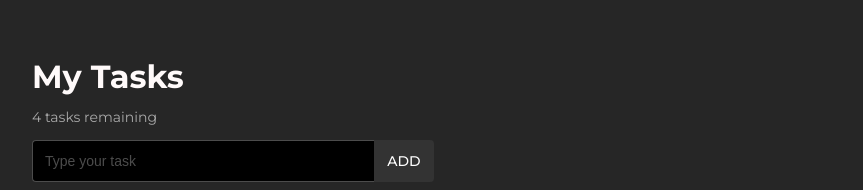
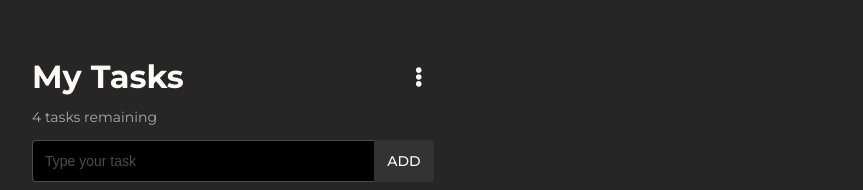
Before and after one commit to jorgearimitsu/todo, a React (Create React App) app: page / in a window 1280 px wide. Shown: the top 190 px of the page, without its empty margins (96-959 px from the left). Built offline with nearby package versions, Linux system fonts and the light colour scheme.

Commit message:
Creating settings component

```diff
--- /dev/null
+++ b/src/components/Tasks/Header/Settings/index.js
@@ -0,0 +1,71 @@
+import React, { Component, createRef } from 'react'
+import { FontAwesomeIcon } from "@fortawesome/react-fontawesome"
+
+import styles from "./styles.module.css";
+
+class Settings extends Component {
+  state = {
+    isOpen: false,
+  }
+
+  settingsRef = createRef();
+
+  toggleOpen = () => {
+    this.setState({ isOpen: !this.state.isOpen })
+  }
+
+  isOutsideClick = (e) => (
+    this.settingsRef &&
+    !this.settingsRef.current.contains(e.target)
+  )
+
+  handleOutsideClick = (e) => {
+    if (this.isOutsideClick(e)) {
+      this.setState({isOpen: false})
+    }
+  }
+
+  componentDidUpdate() {
+    if (this.state.isOpen) {
+      document.addEventListener('click', this.handleOutsideClick)
+    } else {
+      document.removeEventListener('click', this.handleOutsideClick)
+    }
+  }
+
+  componentWillUnmount() {
+    document.removeEventListener('click', this.handleOutsideClick)
+  }
+
+  render() {
+    let settings = null
+
+    if (this.state.isOpen) {
+      settings = (
+        <ul className={styles.settings} ref={this.settingsRef}>
+          <li
+            className={styles.clearTasks}
+            onClick={this.props.clearTasks}
+          >
+            Clear Tasks
+          </li>
+        </ul>
+      )
+    }
+
+    return (
+      <>
+        <button
+          className={styles.settingsToggler}
+          onClick={this.toggleOpen}
+        >
+          <FontAwesomeIcon icon="ellipsis-v" />
+        </button>
+
+        {settings}
+      </>
+    )
+  }
+}
+
+export default Settings
--- /dev/null
+++ b/src/components/Tasks/Header/Settings/styles.module.css
@@ -0,0 +1,25 @@
+.settingsToggler {
+  color: snow;
+  font-size: 20px;
+  position: absolute;
+  right: 12px;
+  top: 9px;
+}
+
+.settings {
+  background: black;
+  border: 1px solid var(--color-space-gray);
+  color: snow;
+  list-style: none;
+  margin: 0;
+  padding: 24px;
+  position: absolute;
+  right: 12px;
+  top: 38px;
+  width: 60%;
+  z-index: 2;
+}
+
+.clearTasks {
+  cursor: pointer;
+}
--- a/src/components/Tasks/Header/index.js
+++ b/src/components/Tasks/Header/index.js
@@ -1,14 +1,15 @@
 import React from 'react'
 import TaskCounter from './TaskCounter'
+import Settings from './Settings'
 import styles from './styles.module.css'
 
 
-const Header = ({tasks}) => {
+const Header = ({tasks, clearTasks}) => {
   const completedTasks = tasks.filter(task => task.done === true)
   const remainingTasks = tasks.filter(task => task.done === false)
 
   return (
-    <header>
+    <header className={styles.header}>
       <h1 className={styles.title}>My Tasks</h1>
 
       <div className={styles.taskInfo}>
@@ -23,6 +24,7 @@ const Header = ({tasks}) => {
         />
       </div>
 
+      <Settings clearTasks={clearTasks} />
     </header>
   )
 }
--- a/src/components/Tasks/Header/styles.module.css
+++ b/src/components/Tasks/Header/styles.module.css
@@ -1,5 +1,10 @@
+.header {
+  color: snow;
+  position: relative;
+  max-width: 402px;
+}
+
 .title {
-  color: snow;
   margin-bottom: 12px;
 }
 
```
